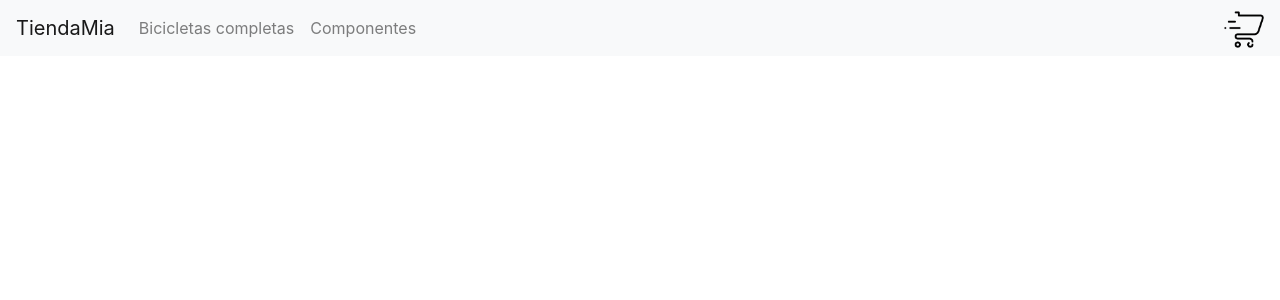
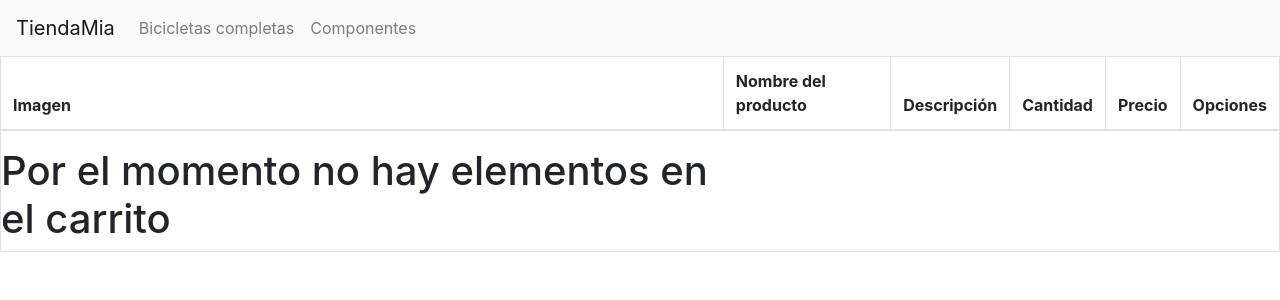
Before and after one commit to DiegoBotta/Trending, a React (Create React App) app in the folder tiendagit/: page /cart in a window 1280 px wide. Shown: the top 300 px of the page. Built offline with nearby package versions, Linux system fonts and the light colour scheme.

Commit message:
Pronto FireBase

```diff
--- a/tiendagit/src/Component/CartWidget/CartWidget.js
+++ b/tiendagit/src/Component/CartWidget/CartWidget.js
@@ -1,33 +1,84 @@
-import react,{useState,useContext} from 'react'
+import react,{useState,useContext, useEffect} from 'react'
 import Cart from '../../assets/Cart.png'
 import {CartContext,Carrito} from '../Container/Context/CartContext'
 import ItemDetail from '../ItemDetail/ItemDetail'
 import Bicicleta from '../../assets/bicicletaGiant.jpg'
-import { Card, Button, CardColumns,Container,Row } from 'react-bootstrap';
+import { Card,Table, Button, CardColumns,Container,Row } from 'react-bootstrap';
 
 
 const CartWidget = () => {
     const[cart,setCart] = useContext(CartContext)
 console.log(cart)
+
+
+const deleteTask = (taskToDelete) => {
+    console.log("Llegue al delete")
+    console.log(taskToDelete.id)
+    let cartNew = cart.filter(i => i.id !== taskToDelete.id)
+    console.log(cartNew)
+
+    setCart(cartNew)
+
+    console.log(cart)
+
+    }
+
+const calcularTotal = () => {
+   const costoFinal = cart.reduce((a,v) =>  a = a + (parseInt(v.price* v.cantidad)) , 0 )
+    console.log(costoFinal)
+   alert("El costo final de su compra es " + costoFinal )
+
+}
+const texto = () => {
+    if(cart.length !== 0){
+      return  <h1>tenes compras</h1>
+    } else {
+     return   <h1>no tenes ninguna compra</h1>
+    }
+
+}
+
     return(
         <>
 
+        <div >
+<Table striped bordered hover>
+<thead>
+  <tr>
+    <th>Imagen</th>
+    <th>Nombre del producto</th>
+    <th>Descripción</th>
+    <th>Cantidad</th>
+    <th>Precio</th>
+    <th>Opciones</th>
+
+  </tr>
+</thead>
+<tbody>
 
         {cart.map((dato)=>
-     <div>
-         <CardColumns>
-            <ItemDetail
-            key={dato.id}
-            img={Bicicleta}
-            description={dato.description}
-            id={dato.id}
-            title={dato.title}
-            price={dato.price}
-            stock= {dato.stock}
-            />
-            </CardColumns>
-  </div>
-        )}
+
+  <tr>
+    <td><img src={Bicicleta} height="70" /></td>
+    <td>{dato.title}</td>
+    <td>{dato.description}</td>
+    <td>{dato.cantidad}</td>
+    <td>{dato.price} ars</td>
+    <td>
+    <p><button onClick={() => deleteTask(dato)} >Quitar</button></p>
+
+    </td>
+
+  </tr>
+
+
+)}
+    <p><button onClick={() => calcularTotal()} style={{display: cart.length !== 0 ? 'block' : 'none' }} >Terminar compra</button></p>
+ <h1  style={{display: cart.length === 0 ? 'block' : 'none' }}>Por el momento no hay elementos en el carrito</h1>
+</tbody>
+</Table>
+</div>
+
 
 </>
 
--- a/tiendagit/src/Component/Container/Contador/Contador.js
+++ b/tiendagit/src/Component/Container/Contador/Contador.js
@@ -71,8 +71,8 @@ return(
         display: "flex",
         justifyContent: "center",
         alignItems: "center"}}>
-<p><button onClick={add} disabled={count === parseInt(valueProduct.stock)}>Agregar</button></p>
-<p><button onClick={sub} disabled={count === 0} >Quitar</button></p>
+<p><button className="mr-1" onClick={add} disabled={count === parseInt(valueProduct.stock)}>Agregar</button></p>
+<p><button className="mr-1" onClick={sub} disabled={count === 0} >Quitar</button></p>
 <p><Button onClick={()=>Agregado(valueProduct,count)} variant="primary">Agregar al carrito</Button></p>
 
 </div>
--- a/tiendagit/src/Component/ItemDetail/ItemDetailList.js
+++ b/tiendagit/src/Component/ItemDetail/ItemDetailList.js
@@ -1,15 +1,19 @@
-import React,{useEffect, useState} from 'react';
+import React,{useEffect, useState, useContext} from 'react';
 import ItemDetail from '../ItemDetail/ItemDetail';
 import Bicicleta from '../../assets/bicicletaGiant.jpg'
 import { Card, Button, CardColumns, Container,Row } from 'react-bootstrap';
 import Contador from '../Container/Contador/Contador'
+import {BrowserRouter,Switch,Route,Link} from 'react-router-dom'
+import {CartContext,Carrito} from '../../Component/Container/Context/CartContext'
+
 const ItemDetailList = ({productosDetails}) => {
+    const[cart,setCart] = useContext(CartContext)
 
 
     return (
 <>
 {productosDetails.map((dato)=>
- <div>
+ <div className="container">
         <ItemDetail
         key={dato.id}
         img={Bicicleta}
@@ -17,8 +21,7 @@ const ItemDetailList = ({productosDetails}) => {
         id={dato.id}
         title={dato.title}
         price={dato.price}
-        stock= {dato.stock}
-        />
+        stock= {dato.stock}/>
 
         <Contador    valueProduct={dato}
         /*            img={Bicicleta}
@@ -27,7 +30,12 @@ const ItemDetailList = ({productosDetails}) => {
                  title={dato.title}
                  price={dato.price}
                  stock= {dato.stock}*/
-                                /></div>
+                                />
+ <div class="row justify-content-center">
+
+      <Link to={`/Cart`} > <button style={{display: cart.length !== 0 ? 'block' : 'none' }} disabled={cart.length === 0} size="lg">Terminar la compra</button> </Link>
+     </div>
+</div>
 )}
 </>
         )
--- a/tiendagit/src/Component/NavBar/NavBar.js
+++ b/tiendagit/src/Component/NavBar/NavBar.js
@@ -1,4 +1,4 @@
-import React from "react";
+import React,{useContext} from "react";
 import "bootstrap/dist/css/bootstrap.min.css";
 import Navbar from "react-bootstrap/Navbar";
 import Nav from "react-bootstrap/Nav";
@@ -7,8 +7,16 @@ import CartWidget from "../CartWidget/CartWidget";
 import ItemListContainer from '../Container/ItemListContainer'
 import {BrowserRouter,Switch,Route,Link} from 'react-router-dom'
 import Cart from '../../assets/Cart.png'
+import {CartContext,Carrito} from '../../Component/Container/Context/CartContext'
+import { useAccordionToggle } from "react-bootstrap";
+import Cartel from '../NavBar/terminarCompra'
+
+
 
 export default function App() {
+  const[cart,setCart] = useContext(CartContext)
+
+
   return (
     <>
      <Navbar bg="light" expand="lg">
@@ -24,7 +32,10 @@ export default function App() {
 
 
   </Navbar.Collapse>
-  <Link to={`/Cart`}> <img src={Cart} height="40" /></Link>
+  <div className= "pr-3">
+  <Link to={`/Cart`} > <img style={{display: cart.length !== 0 ? 'block' : 'none' }} src={Cart} height="40" /></Link>
+  </div>
+
 </Navbar>
 
     </>
--- /dev/null
+++ b/tiendagit/src/Component/NavBar/terminarCompra.js
@@ -0,0 +1,16 @@
+import React,{useContext,useEffect} from "react";
+import {CartContext,Carrito} from '../../Component/Container/Context/CartContext'
+
+
+export default function Cartel() {
+
+    const[cart,setCart] = useContext(CartContext)
+
+
+
+
+    return (
+        <>
+        </>
+      );
+    }
```
